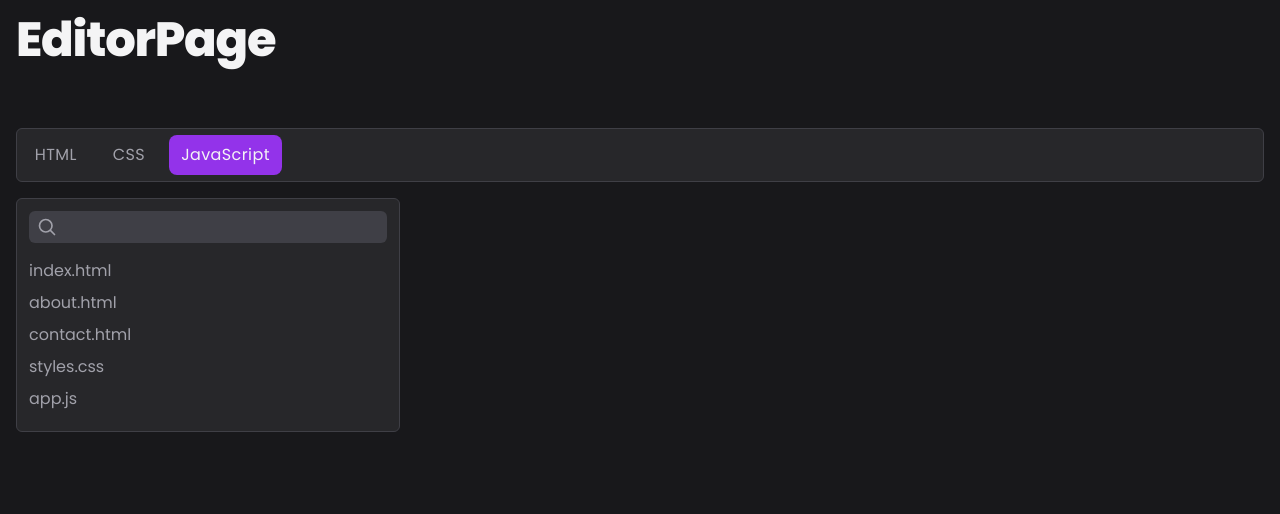
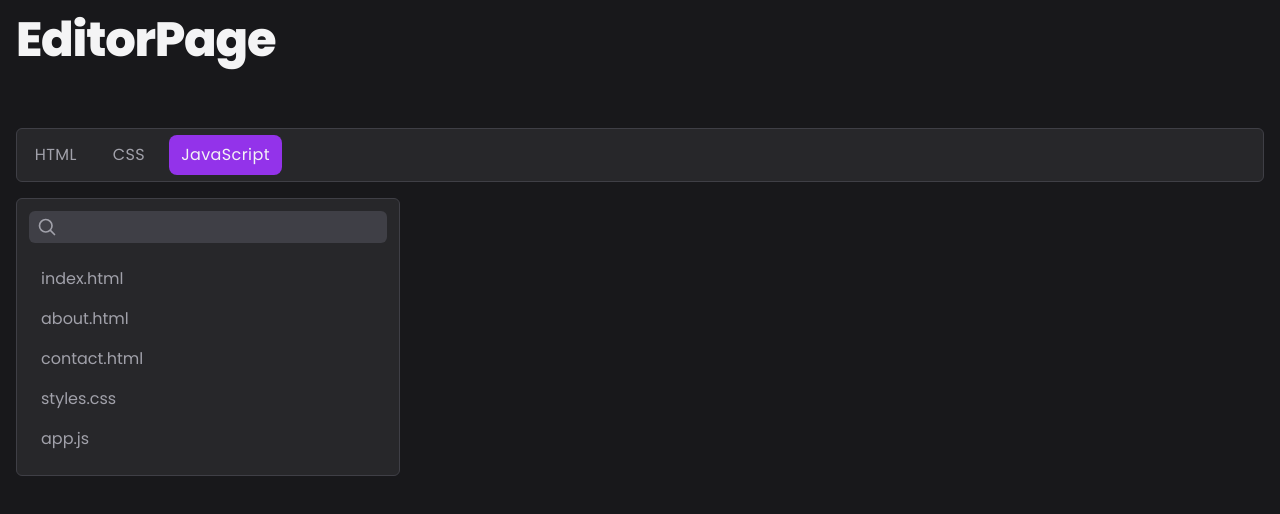
Before and after one commit to HelpMeWithProject/frontend-dev, a Vue app: page /editor in a window 1280 px wide. Shown: the top 514 px of the page. Built offline with nearby package versions, Linux system fonts and the light colour scheme.

Commit message:
selecting an active file implemented

```diff
--- a/src/editorPage/components/fileBrowser/FileBrowser.vue
+++ b/src/editorPage/components/fileBrowser/FileBrowser.vue
@@ -1,3 +1,6 @@
+<script setup>
+import { fileBrowserStates } from "./fileBrowserStore";
+</script>
 <template>
   <div
     class="rounded-md bg-zinc-800 py-3 px-3 min-w-40 max-w-96 border border-zinc-700"
@@ -5,7 +8,7 @@
     <!--! SEARCH -->
     <form
       @submit.prevent="createNewFile"
-      class="flex items-center gap-4 bg-zinc-700 px-2 py-1 rounded-md focus-within:outline outline-offset-2 outline-2 stroke-zinc-400 focus-within:outline-purple-800 mb-4"
+      class="flex items-center gap-4 bg-zinc-700 px-2 py-1 rounded-md focus-within:outline outline-offset-2 outline-2 stroke-zinc-400 focus-within:outline-purple-800 mb-5"
     >
       <label for="file-search-input">
         <MagnifyingGlassIcon></MagnifyingGlassIcon>
@@ -19,7 +22,7 @@
     </form>
 
     <!--! FILE LIST -->
-    <ul class="">
+    <ul>
       <FileBrowserItem
         v-for="(file, index) in filteredFiles"
         :key="index"
@@ -43,7 +46,7 @@ export default {
 
   computed: {
     filteredFiles() {
-      return this.files.filter((file) =>
+      return fileBrowserStates.files.filter((file) =>
         file.name.toLowerCase().includes(this.searchInput.toLowerCase())
       );
     },
@@ -58,14 +61,6 @@ export default {
   data() {
     return {
       searchInput: "",
-
-      files: [
-        { name: "index.html", type: "file" },
-        { name: "about.html", type: "file" },
-        { name: "contact.html", type: "file" },
-        { name: "styles.css", type: "file" },
-        { name: "app.js", type: "file" },
-      ],
     };
   },
 };
--- a/src/editorPage/components/fileBrowser/FileBrowserItem.vue
+++ b/src/editorPage/components/fileBrowser/FileBrowserItem.vue
@@ -1,7 +1,15 @@
+<script setup>
+import { fileBrowserStates } from "./fileBrowserStore.js";
+</script>
 <template>
   <li
-    @dblclick="console.log('double-clicked')"
-    class="hover:pl-2 mb-2 text-zinc-400 hover:text-zinc-200 hover:cursor-pointer select-none rounded-md focus:pl-2 transition-all duration-200"
+    @dblclick="handleFileDoubleClick"
+    :class="[
+      'hover:pl-5 mb-2 pl-3 py-1 text-zinc-400 hover:text-zinc-200 hover:cursor-pointer select-none rounded-md focus:pl-5 transition-all duration-200',
+      fileBrowserStates.selectedFile?.name === fileName
+        ? 'bg-zinc-700 text-zinc-200'
+        : '',
+    ]"
   >
     {{ fileName }}
   </li>
@@ -17,6 +25,12 @@ export default {
       required: true,
     },
   },
+
+  methods: {
+    handleFileDoubleClick() {
+      fileBrowserStates.selectFileByName(this.fileName);
+    },
+  },
 };
 </script>
 
--- /dev/null
+++ b/src/editorPage/components/fileBrowser/fileBrowserStore.js
@@ -0,0 +1,16 @@
+import { reactive } from "vue";
+
+export const fileBrowserStates = reactive({
+  files: [
+    { name: "index.html", type: "file" },
+    { name: "about.html", type: "file" },
+    { name: "contact.html", type: "file" },
+    { name: "styles.css", type: "file" },
+    { name: "app.js", type: "file" },
+  ],
+  selectedFile: null,
+
+  selectFileByName(fileName) {
+    this.selectedFile = this.files.find((file) => file.name === fileName);
+  },
+});
```
